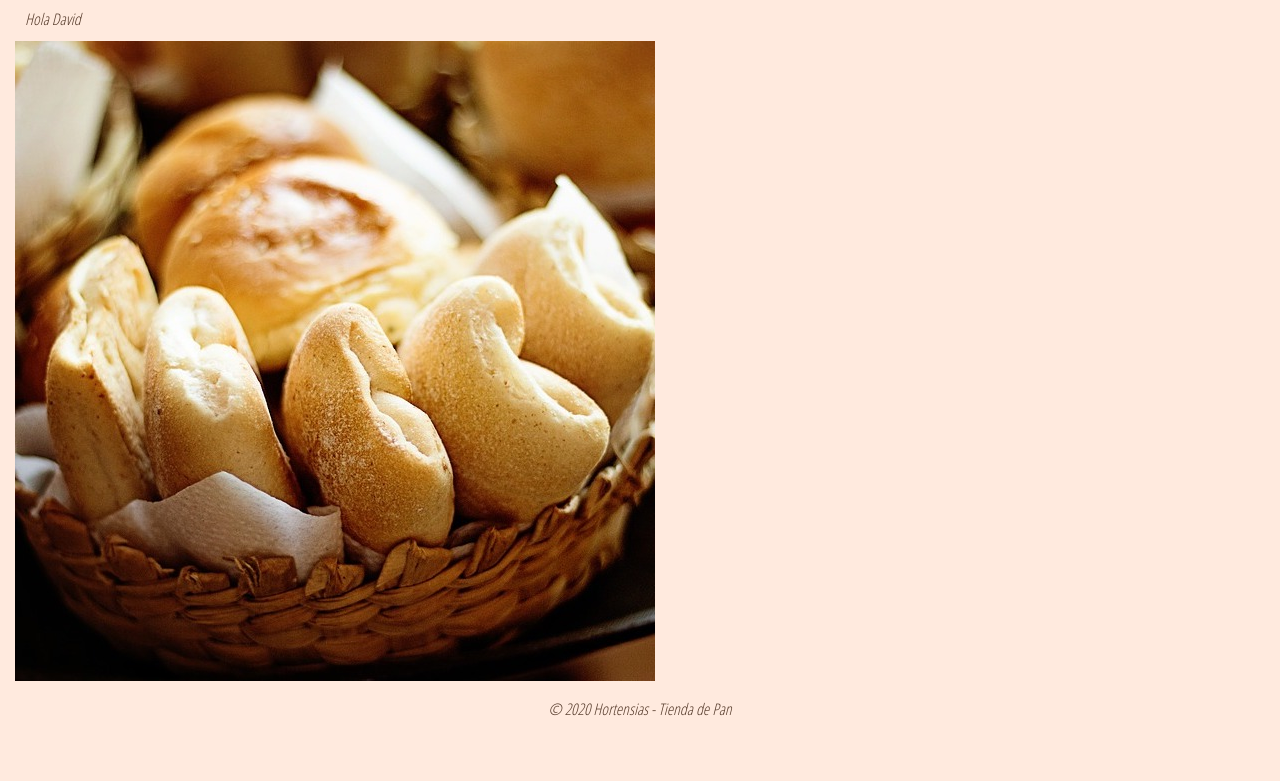
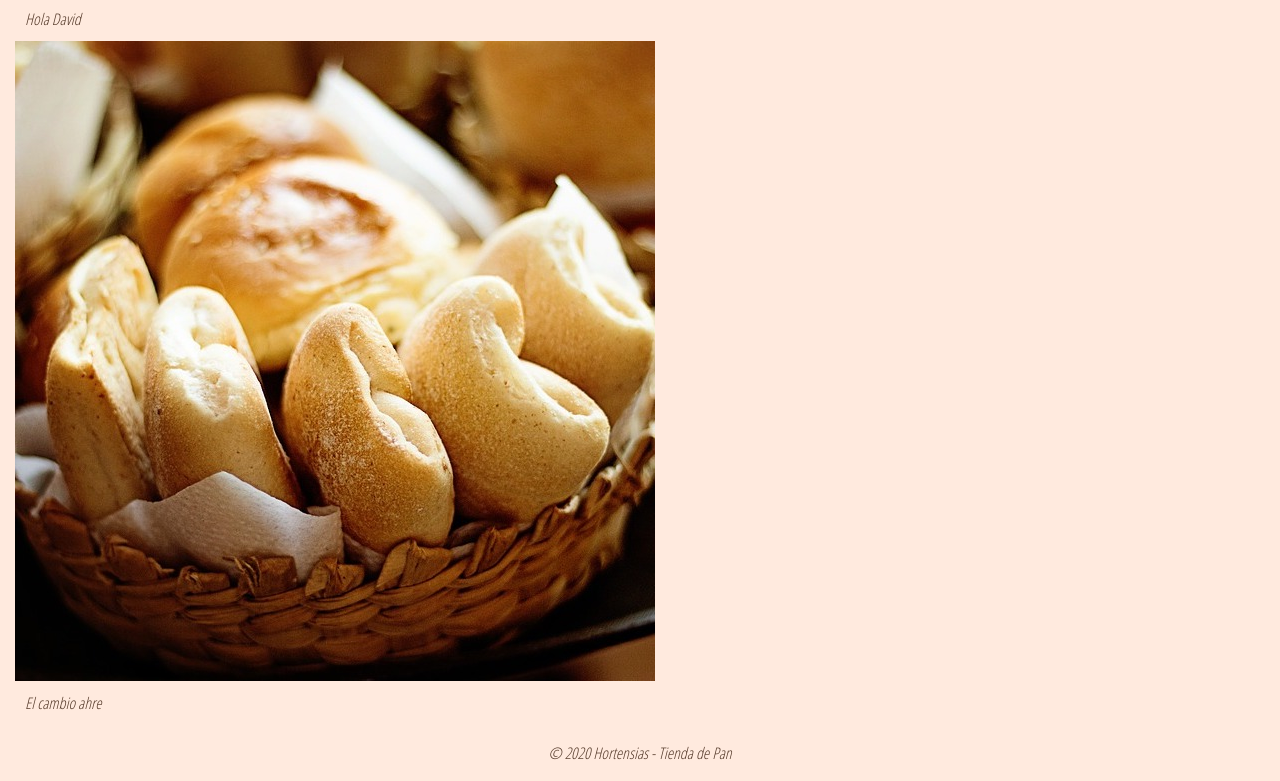
Before and after one commit to maruuaranda/hortensias, a website: page index.html in a window 1280 px wide. Shown: the part 779-1560 px from the top of the page. Before the commit the page ends 1516 px from the top, so only its background shows below. Drawn offline with nearby package versions, Linux system fonts and the light colour scheme.

Commit message:
Cambio 4

```diff
--- a/index.html
+++ b/index.html
@@ -120,6 +120,7 @@
                 <p>Hola David</p>
                 <div>
                   <img src="/img/bread.jpg">
+                  <p>El cambio ahre</p>
                 </div>
 
 
```
